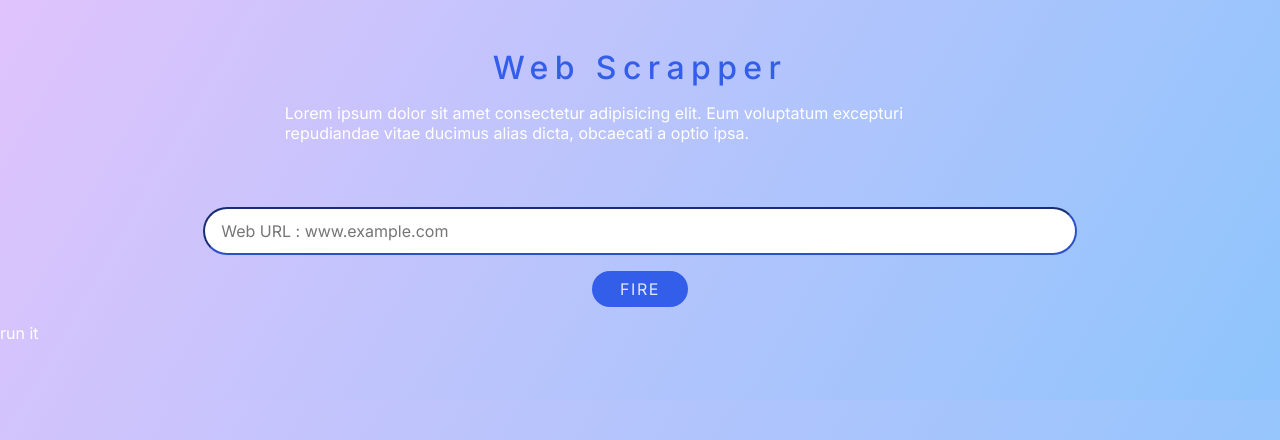
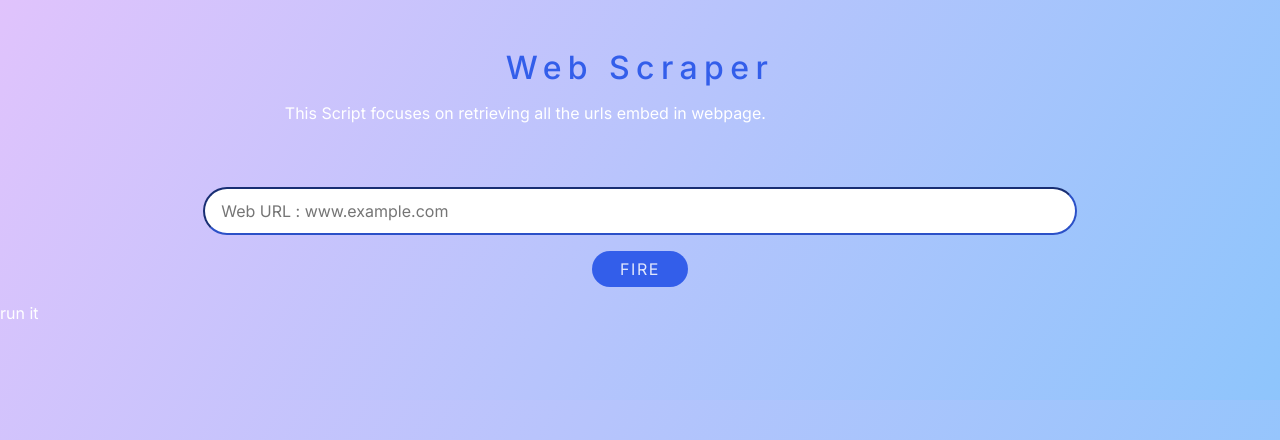
Before and after one commit to faizal108/Info-Grepper, a Django app: template django_login_system-master/users/templates/tools/web_scrapper.html in a window 1280 px wide. Shown: the part 72-512 px from the top of the page. Run offline with Django 3.2, Linux system fonts and the light colour scheme; the template is opened without the code that fills it, so the values that code supplies are empty.

Commit message:
Update web_scrapper.html

```diff
--- a/django_login_system-master/users/templates/tools/web_scrapper.html
+++ b/django_login_system-master/users/templates/tools/web_scrapper.html
@@ -7,10 +7,9 @@
 <section>
   <div class="tool-wrapper">
     <div class="tool-details">
-      <h1>Web Scrapper</h1>
+      <h1>Web Scraper</h1>
       <p>
-        Lorem ipsum dolor sit amet consectetur adipisicing elit. Eum voluptatum
-        excepturi repudiandae vitae ducimus alias dicta, obcaecati a optio ipsa.
+   This Script focuses on retrieving all the urls embed in webpage.
       </p>
     </div>
     <form class="tool-inputs" method="POST">
```
